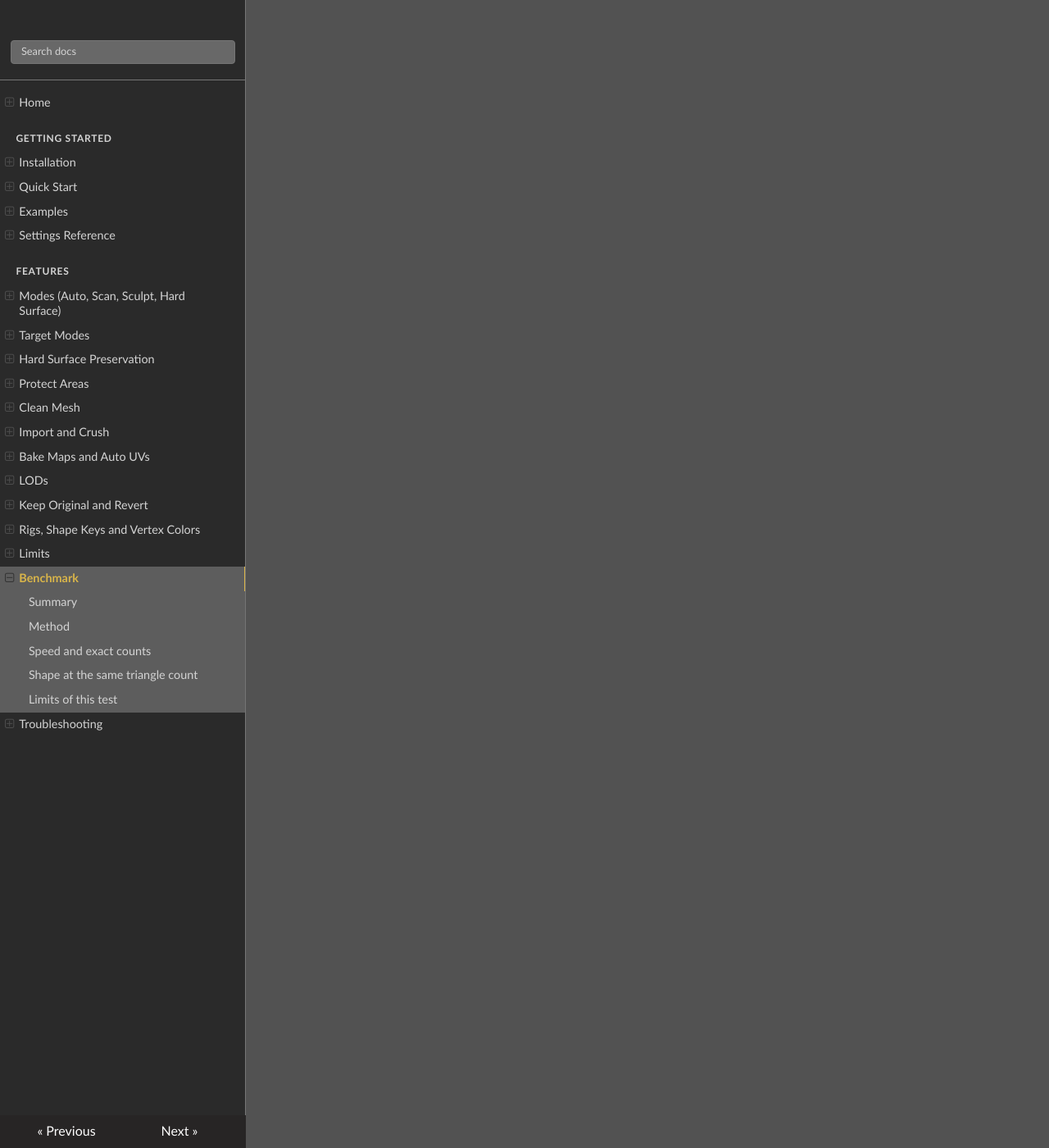
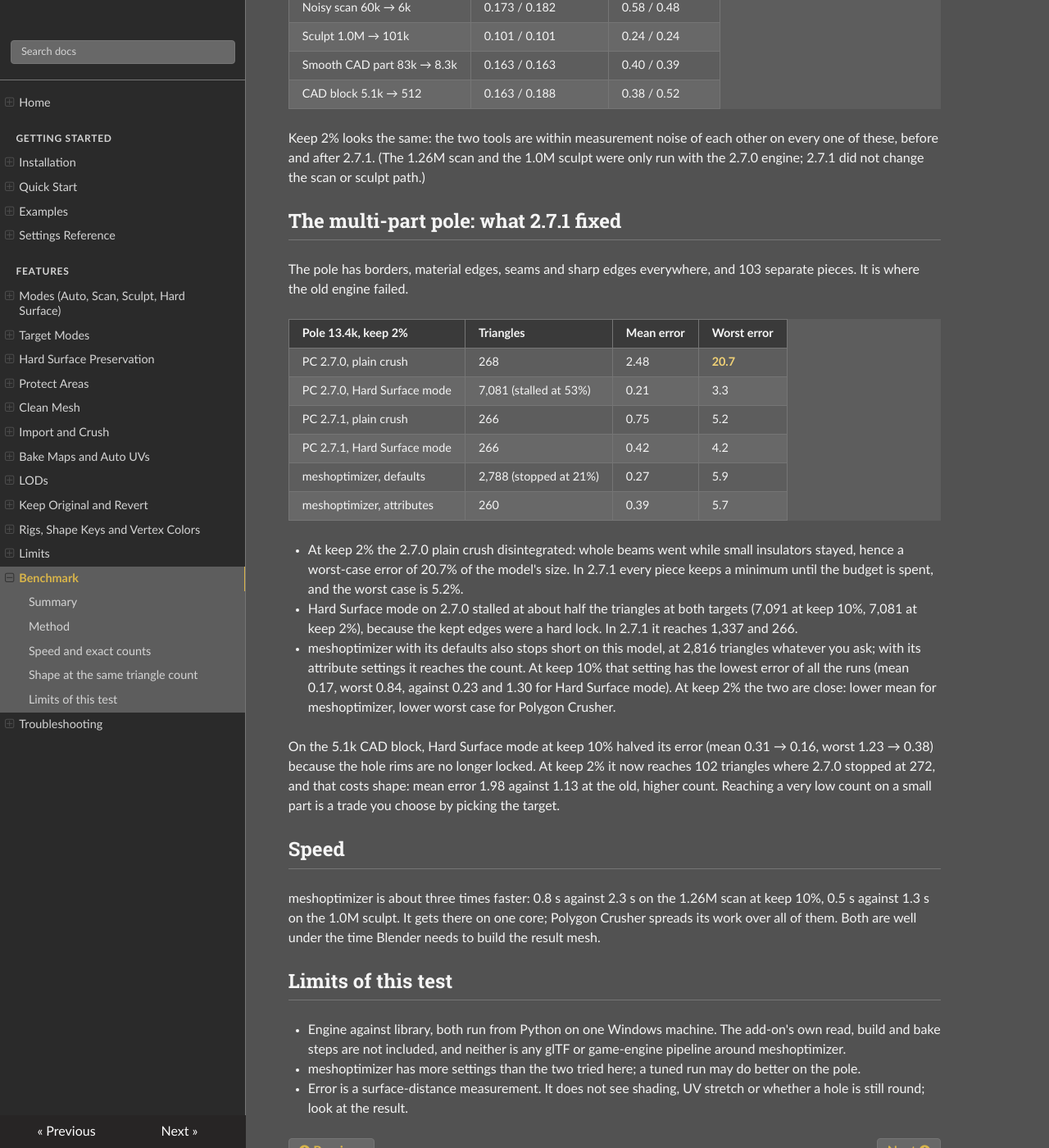
Before and after one commit to henriquevlopes/polygon-crusher-9000-docs, an MkDocs documentation site: the page built from docs/benchmark.md, in a window 1280 px wide and 1400 px high, scrolled down 2766 px. Shown: the whole window at 82% size. Built offline with MkDocs 1.6.1, drawn with Linux system fonts in a browser that asks for light colours; some of the changed text lies outside the part shown.

Commit message:
docs(benchmark): against meshoptimizer, before and after the 2.7.1 engine
Co-Authored-By: Claude Fable 5.1 <noreply@anthropic.com>
Claude-Session: https://claude.ai/code/session_01BzotSynbdfExqM4qMYBT18

```diff
--- a/docs/benchmark.md
+++ b/docs/benchmark.md
@@ -8,7 +8,12 @@ Keep Normals correction that only runs on CAD and hard-surface parts. 2.4.2
 added two small engine checks (no stray spike vertices, better detail in
 protected areas) that leave scan, sculpt and CAD results unchanged. 2.5.0
 changed only the bake (base color from image textures, fewer tiny UV islands
-on scans); the crush itself is the same. None of these were re-timed.
+on scans); the crush itself is the same. 2.6.0 added Low Distortion under
+Keep UVs, which costs a few percent of crush time. 2.7.1 changed how kept
+edges and small pieces are handled; scans, sculpts and smooth CAD parts
+measure the same as before, hard-surface models with many parts do not (see
+[Against meshoptimizer](#against-meshoptimizer) below). None of these were
+re-timed against Decimate.
 
 ## Summary
 
@@ -77,3 +82,101 @@ texture.
 - Some add-on steps (scan-noise detection for Sharp Edges, crease normal
   checks, the report) and the UI/undo overhead are not included, for either
   tool.
+
+---
+
+# Against meshoptimizer
+
+Measured on 2026-10-13, engine 2.7.0 and then 2.7.1, against
+[meshoptimizer](https://github.com/zeux/meshoptimizer) v1.3 (the open-source
+simplifier behind Godot and the glTF tools), built from source. One Windows
+machine. This is the test that found the two 2.7.1 fixes, so it is shown
+here with both results.
+
+## Method
+
+- The engine binary alone, not the add-on, on OBJ files: the 1.26M rock scan
+  and the 98k boulder scan from above, a 60k noisy scan, the 1.0M sculpt, a
+  5k sculpt, the 5.1k CAD block, an 83k smooth CAD part, and an electricity
+  pole of 103 parts (13.4k triangles).
+- Targets: keep 10% and keep 2% of the triangles.
+- Polygon Crusher runs with the flags its mode would use (Hard Surface for
+  the CAD parts and the pole, Scan and Sculpt for the rest). meshoptimizer
+  runs with its defaults and, where it does better, with its attribute
+  settings (normals and UVs, permissive).
+- **Error:** distance between the original surface and the result, as % of
+  the bounding-box diagonal, 200,000 sample points each way. "Mean" is the
+  average; "worst" is the 99th percentile, so a few stray points do not set
+  it.
+- **Time:** the engine only. meshoptimizer runs on one core; Polygon Crusher
+  uses all of them.
+
+## Scans, sculpts and smooth CAD: the same error
+
+At keep 10%, mean error of the two tools, Polygon Crusher / meshoptimizer:
+
+| Case | Mean error (PC / mo) | Worst (PC / mo) |
+|---|---|---|
+| Rock scan 1.26M → 126k | 0.069 / 0.069 | 0.16 / 0.16 |
+| Boulder scan 98k → 9.8k | 0.123 / 0.127 | 0.28 / 0.28 |
+| Noisy scan 60k → 6k | 0.173 / 0.182 | 0.58 / 0.48 |
+| Sculpt 1.0M → 101k | 0.101 / 0.101 | 0.24 / 0.24 |
+| Smooth CAD part 83k → 8.3k | 0.163 / 0.163 | 0.40 / 0.39 |
+| CAD block 5.1k → 512 | 0.163 / 0.188 | 0.38 / 0.52 |
+
+Keep 2% looks the same: the two tools are within measurement noise of each
+other on every one of these, before and after 2.7.1. (The 1.26M scan and the
+1.0M sculpt were only run with the 2.7.0 engine; 2.7.1 did not change the
+scan or sculpt path.)
+
+## The multi-part pole: what 2.7.1 fixed
+
+The pole has borders, material edges, seams and sharp edges everywhere, and
+103 separate pieces. It is where the old engine failed.
+
+| Pole 13.4k, keep 2% | Triangles | Mean error | Worst error |
+|---|---|---|---|
+| PC 2.7.0, plain crush | 268 | 2.48 | **20.7** |
+| PC 2.7.0, Hard Surface mode | 7,081 (stalled at 53%) | 0.21 | 3.3 |
+| PC 2.7.1, plain crush | 266 | 0.75 | 5.2 |
+| PC 2.7.1, Hard Surface mode | 266 | 0.42 | 4.2 |
+| meshoptimizer, defaults | 2,788 (stopped at 21%) | 0.27 | 5.9 |
+| meshoptimizer, attributes | 260 | 0.39 | 5.7 |
+
+- At keep 2% the 2.7.0 plain crush disintegrated: whole beams went while
+  small insulators stayed, hence a worst-case error of 20.7% of the model's
+  size. In 2.7.1 every piece keeps a minimum until the budget is spent, and
+  the worst case is 5.2%.
+- Hard Surface mode on 2.7.0 stalled at about half the triangles at both
+  targets (7,091 at keep 10%, 7,081 at keep 2%), because the kept edges
+  were a hard lock. In 2.7.1 it reaches 1,337 and 266.
+- meshoptimizer with its defaults also stops short on this model, at 2,816
+  triangles whatever you ask; with its attribute settings it reaches the
+  count. At keep 10% that setting has the lowest error of all the runs
+  (mean 0.17, worst 0.84, against 0.23 and 1.30 for Hard Surface mode).
+  At keep 2% the two are close: lower mean for meshoptimizer, lower worst
+  case for Polygon Crusher.
+
+On the 5.1k CAD block, Hard Surface mode at keep 10% halved its error
+(mean 0.31 → 0.16, worst 1.23 → 0.38) because the hole rims are no longer
+locked. At keep 2% it now reaches 102 triangles where 2.7.0 stopped at 272,
+and that costs shape: mean error 1.98 against 1.13 at the old, higher count.
+Reaching a very low count on a small part is a trade you choose by picking
+the target.
+
+## Speed
+
+meshoptimizer is about three times faster: 0.8 s against 2.3 s on the 1.26M
+scan at keep 10%, 0.5 s against 1.3 s on the 1.0M sculpt. It gets there on
+one core; Polygon Crusher spreads its work over all of them. Both are well
+under the time Blender needs to build the result mesh.
+
+## Limits of this test
+
+- Engine against library, both run from Python on one Windows machine. The
+  add-on's own read, build and bake steps are not included, and neither is
+  any glTF or game-engine pipeline around meshoptimizer.
+- meshoptimizer has more settings than the two tried here; a tuned run may
+  do better on the pole.
+- Error is a surface-distance measurement. It does not see shading, UV
+  stretch or whether a hole is still round; look at the result.
```
